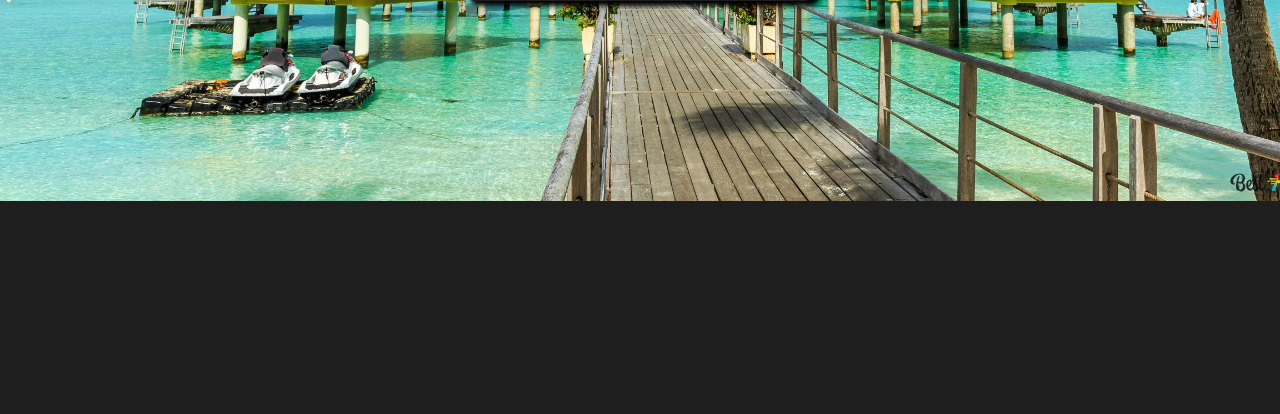
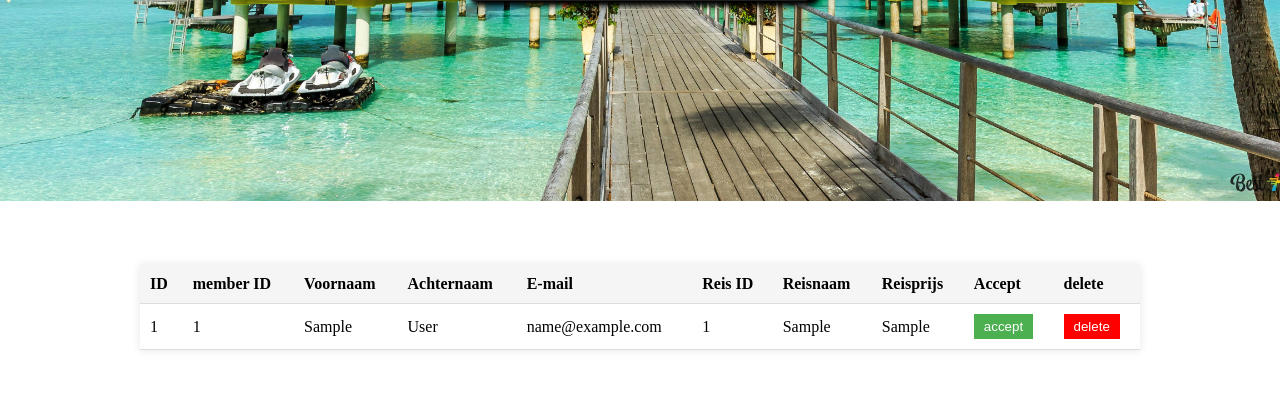
Before and after one commit to Program06/GYAT, a PHP site: page /admin.php in a window 1280 px wide. Shown: the part 659-1073 px from the top of the page. Before the commit the page ends 860 px from the top, so only its background shows below. Run offline with PHP 8.4, Linux system fonts and the light colour scheme; tables that the repository leaves empty or names only in its code hold one stand-in row (values such as "Sample post").

Commit message:
dingen aangepast geen idee wat

```diff
--- a/admin.php
+++ b/admin.php
@@ -41,6 +41,8 @@ include('db.php');
   </span>
 </button>
 </div>
+
+</div>
 <?php
 /*
 SELECT  boeken.id as id,
@@ -62,6 +64,7 @@ SELECT  boeken.id as id,
         member.mem_id as mem_id,
         member.firstname as member_firstname,
         member.lastname as member_lastname,
+        member.email as member_email,
         reizen.id as reizen_id,
         reizen.naam as reizen_naam,
         reizen.prijs as reizen_prijs
@@ -73,8 +76,44 @@ $boeken->execute();
 $opgehaaldedata = $boeken->fetchAll();
 ?>
 
+<div id="table">
+<table>
+    <thead>
+        <tr>
+            <th>ID</th>
+            <th>member ID</th>
+            <th>Voornaam</th>
+            <th>Achternaam</th>
+            <th>E-mail</th>
+            <th>Reis ID</th>
+            <th>Reisnaam</th>
+            <th>Reisprijs</th>
+            <th>Accept</th>
+            <th>delete</th>
 
+        </tr>
+    </thead>
+    <tbody>
+        <?php foreach ($opgehaaldedata as $data): ?>
+            <tr>
+                <td><?php echo $data['id']; ?></td>
+                <td><?php echo $data['mem_id']; ?></td>
+                <td><?php echo $data['member_firstname']; ?></td>
+                <td><?php echo $data['member_lastname']; ?></td>
+                <td><?php echo $data['member_email']; ?></td>
+                <td><?php echo $data['reizen_id']; ?></td>
+                <td><?php echo $data['reizen_naam']; ?></td>
+                <td><?php echo $data['reizen_prijs']; ?></td>
 
-</div>
+                <td><button class="tablebuttonaccept">accept</button></td>
+                <td><button class="tablebuttondelete"><a href="boekingdelete.php?id=<?php echo $data['id']; ?>">delete</a></button></td>
+
+            </tr>
+
+        <?php endforeach; ?>
+    </tbody>
+</table>
+        </div>
+
 </body>
 </html>
--- a/css/index.css
+++ b/css/index.css
@@ -1320,3 +1320,58 @@ color: #1e1e1e;
   flex-direction: column;
   border-radius: 10px;
 }
+
+
+#table{
+  display: flex;
+  justify-content: center;
+  align-items: center;
+  width: 100%;
+  margin-top: 4rem;
+  margin-bottom: 4rem;
+}
+
+table {
+  border-collapse: collapse;
+  width: 1000px;
+  background-color: #fff;
+  box-shadow: 0 0 10px rgba(0, 0, 0, 0.1);
+}
+
+th, td {
+  padding: 10px;
+  text-align: left;
+  border-bottom: 1px solid #ddd;
+}
+
+th {
+  background-color: #f5f5f5;
+}
+
+tr:hover {
+  background-color: #f9f9f9;
+}
+
+.tablebuttonaccept {
+  padding: 5px 10px;
+  border: none;
+  background-color: #4caf50;
+  color: #fff;
+  cursor: pointer;
+}
+
+.tablebuttonaccept:hover {
+  background-color: #45a049;
+}
+
+.tablebuttondelete {
+  padding: 5px 10px;
+  border: none;
+  background-color: #ff0000;
+  color: #fff;
+  cursor: pointer;
+}
+
+.tablebuttondelete:hover {
+  background-color: #ff0000;
+}
```
Also changed, not shown: boekingdelete.php (added, +9 -0 lines).
